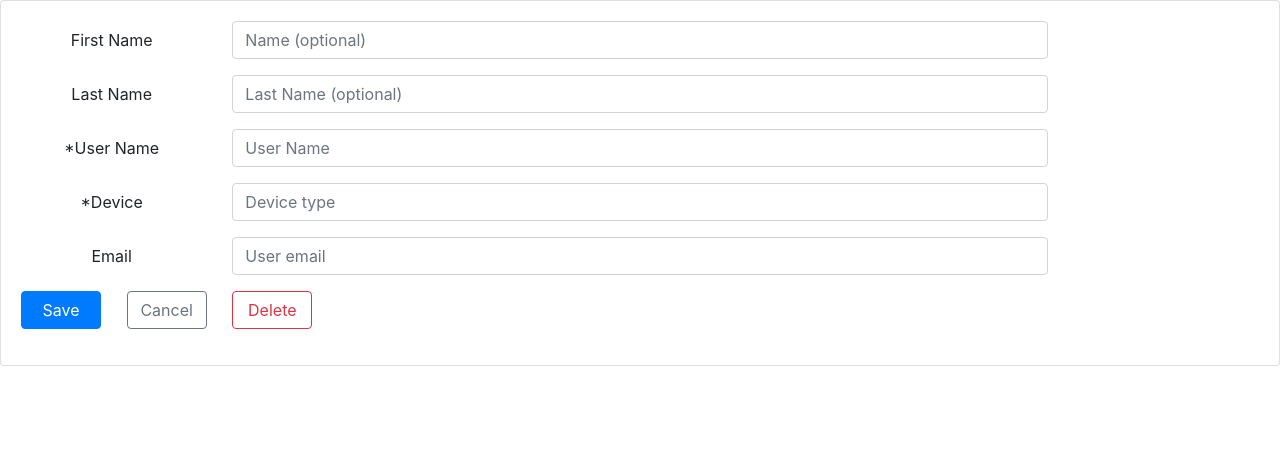
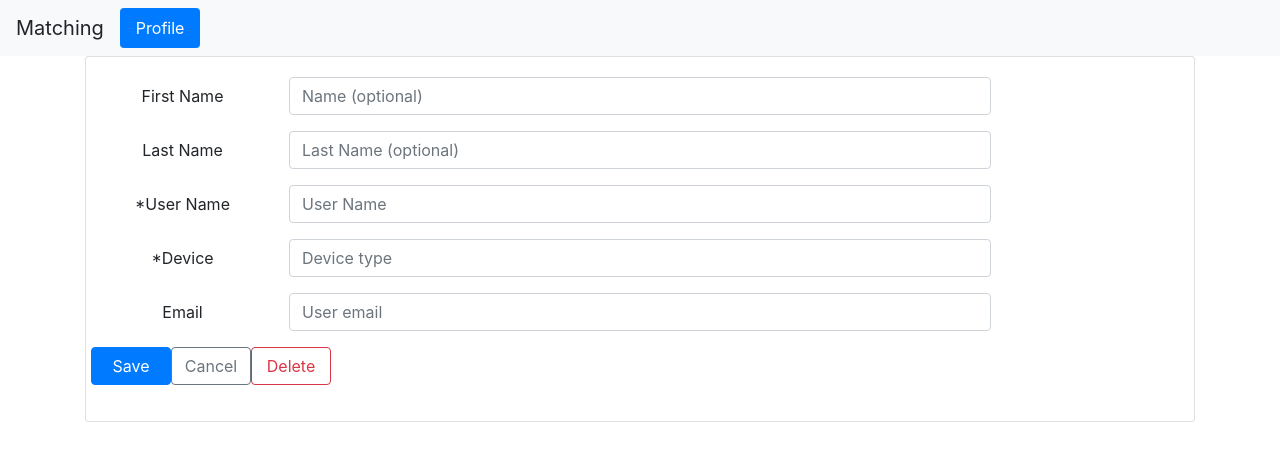
Before and after one commit to dhlopez/match-project, an Angular app: page /profile in a window 1280 px wide. Shown: the top 458 px of the page. Built offline with nearby package versions, Linux system fonts and the light colour scheme.

Commit message:
basis for routing

```diff
--- a/src/app/app.component.html
+++ b/src/app/app.component.html
@@ -1,3 +1,20 @@
 <div style="text-align:center">
-  <app-profile></app-profile>
+  <nav class='navbar navbar-expand navbar-light bg-light'>
+    <a class='navbar-brand'>Matching</a>
+    <ul class='nav nav-pills'>
+      <li><a class='nav-link' routerLinkActive='active'
+             [routerLink]="['/profile']">Profile</a>
+      </li>
+      <!-- <li><a class='nav-link' routerLinkActive='active' [routerLinkActiveOptions]="{ exact: true }"
+             [routerLink]="['/products']">Product List</a>
+      </li>
+      <li><a class='nav-link' routerLinkActive='active' [routerLinkActiveOptions]="{ exact: true }"
+             [routerLink]="['/products', 0, 'edit']">Add Product</a>
+      </li> -->
+    </ul>
+</nav>
+<div class='container'>
+  <router-outlet></router-outlet>
 </div>
+  <!-- <app-profile></app-profile> -->
+</div>
--- a/src/app/profile/profile.component.html
+++ b/src/app/profile/profile.component.html
@@ -39,7 +39,14 @@
                     type="text"
                     placeholder="User Name"
                     formControlName="uname"
-                    />
+                    [ngClass]="{'is-invalid': (profileForm.get('uname').touched ||
+                                            profileForm.get('uname').dirty) &&
+                                             !profileForm.get('uname').valid }" />
+          <span class="invalid-feedback">
+            <span *ngIf="profileForm.get('uname').errors?.required">
+              Please enter your user name.
+            </span>
+          </span>
         </div>
       </div>
       <div class="form-group row">
@@ -52,7 +59,14 @@
                     type="text"
                     placeholder="Device type"
                     formControlName="devicetype"
-                    />
+                    [ngClass]="{'is-invalid': (profileForm.get('devicetype').touched ||
+                                            profileForm.get('devicetype').dirty) &&
+                                             !profileForm.get('devicetype').valid }" />
+          <span class="invalid-feedback">
+            <span *ngIf="profileForm.get('devicetype').errors?.required">
+              Please select your device.
+            </span>
+          </span>
         </div>
       </div>
       <div class="form-group row">
@@ -69,21 +83,21 @@
         </div>
       </div>
       <div class="form-group row">
-          <div class="col-sm-1">
+          <div class="col-xs-2">
             <button class="btn btn-primary"
                     style='width:80px'
                     type="submit">
               Save
             </button>
           </div>
-          <div class="col-sm-1">
+          <div class="col-xs-2">
             <button class="btn btn-outline-secondary"
                     style='width:80px'
                     type="button">
               Cancel
             </button>
           </div>
-          <div class="col-sm-1">
+          <div class="col-xs-2">
             <button class="btn btn-outline-danger"
                     style='width:80px'
                     type="button">
--- a/src/app/profile/profile.component.ts
+++ b/src/app/profile/profile.component.ts
@@ -13,14 +13,14 @@ export class ProfileComponent implements OnInit {
 
   constructor(private fb: FormBuilder) {
 
-    this.validationMessages = {
-      uname: {
-        required: 'Please enter a valid username.'
-      },
-      devicetype: {
-        required: 'Please select your device.'
-      }
-    };
+    // this.validationMessages = {
+    //   uname: {
+    //     required: 'Please enter a valid username.'
+    //   },
+    //   devicetype: {
+    //     required: 'Please select your device.'
+    //   }
+    // };
   }
 
   ngOnInit():void{
--- a/src/app/profile/profile.module.ts
+++ b/src/app/profile/profile.module.ts
@@ -1,4 +1,5 @@
 import { NgModule } from '@angular/core';
+
 import { CommonModule } from '@angular/common';
 import { ReactiveFormsModule, FormsModule } from '@angular/forms';
 import { ProfileComponent } from './profile.component';
```
Also changed, not shown: src/app/app.module.ts (+18 -1 lines).
